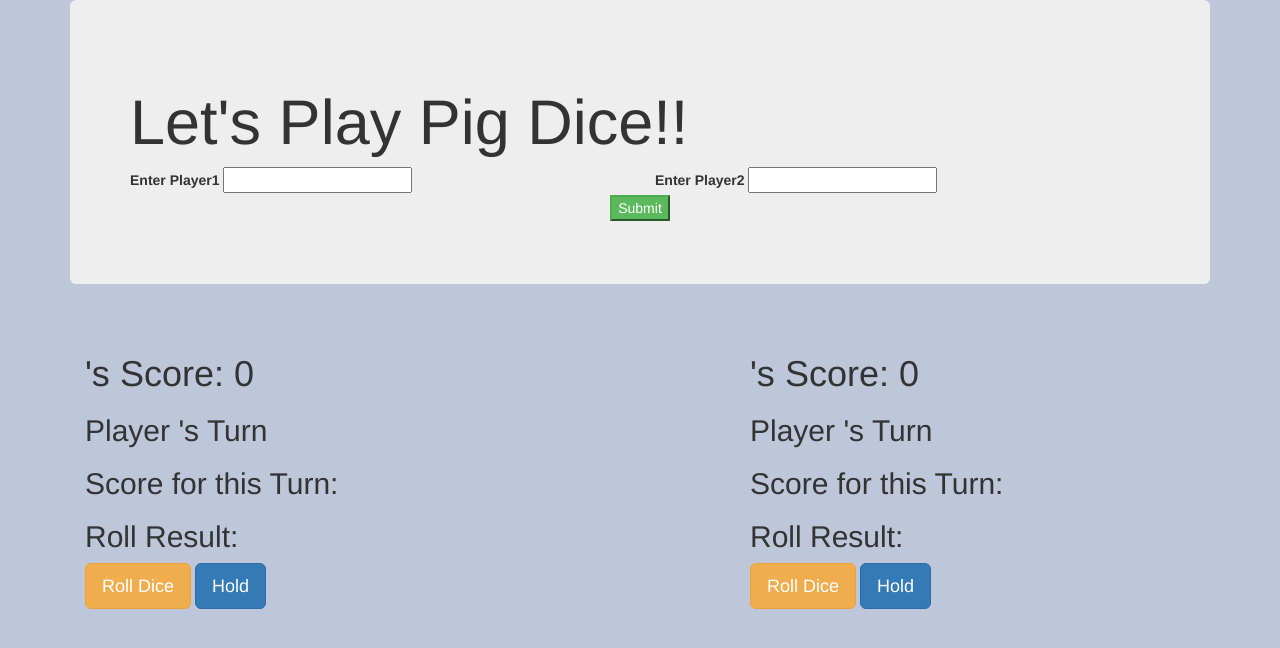
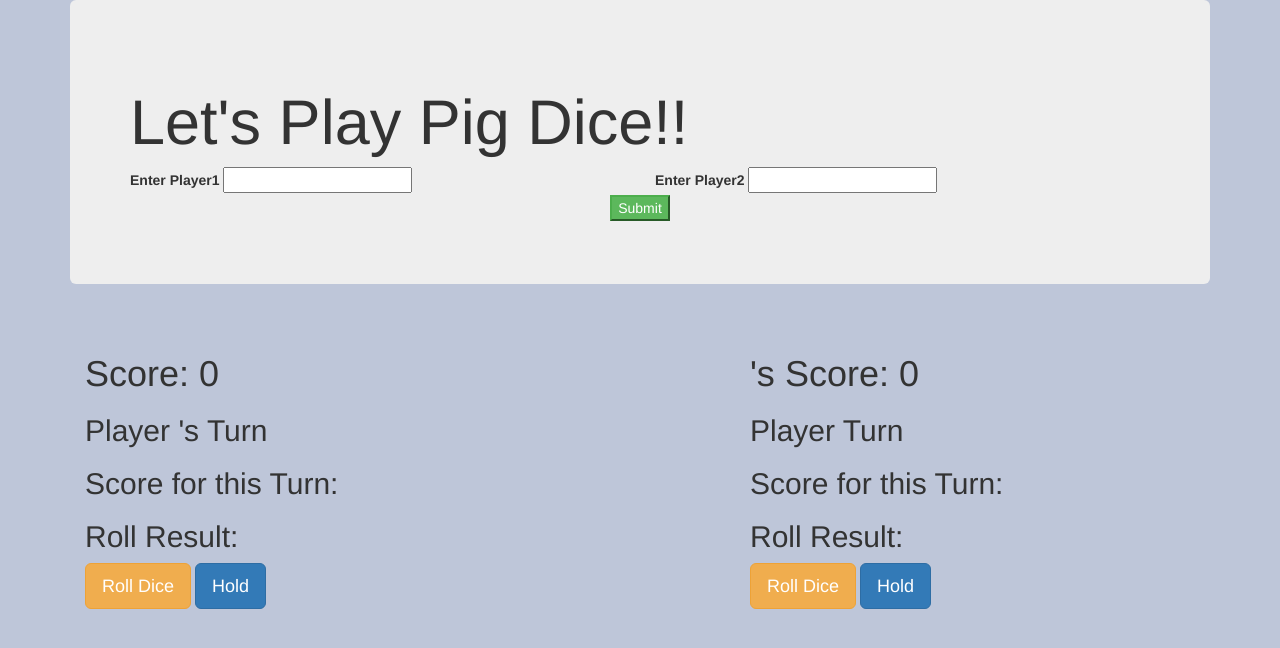
Before and after one commit to Amiredin/pig-dice, a plain HTML site: page index.html in a window 1280 px wide. Drawn offline with nearby package versions, Linux system fonts and the light colour scheme; a script that the page names is missing.

Commit message:
Update index.html

```diff
--- a/index.html
+++ b/index.html
@@ -34,7 +34,7 @@
      <br>
      <div class="gameDisplay">
        <div class="col-md-5" id="gameDisplayPlayer1">
-         <h1><span id="playerName1"></span>'s Score: <span class="gameStatusDisplay  player1Score">0</span></h1>
+         <h1><span id="playerName1"></span> Score: <span class="gameStatusDisplay  player1Score">0</span></h1>
          <div id="player1Button">
          <h2>Player <span class="playerStatus" class="gameStatusDisplay"></span>'s Turn</h2>
          <h2>Score for this Turn: <span id="turnScore" class="gameStatusDisplay turnScore"></span></h2>
@@ -46,7 +46,7 @@
        <div class="col-md-5 col-md-offset-2" id="gameDisplayPlayer2">
          <h1><span id="playerName2"></span>'s Score: <span class="gameStatusDisplay player2Score">0</span></h1>
          <div id="player2Button">
-         <h2>Player <span class="playerStatus"></span>'s Turn</h2>
+         <h2>Player <span class="playerStatus"></span> Turn</h2>
          <h2>Score for this Turn: <span id="turnScore" class="gameStatusDisplay turnScore"></span></h2>
          <h2>Roll Result: <span id="rollResult" class="gameStatusDisplay rollResult"></span></h2>
          <button type="button" class="btn btn-warning btn-lg rollPig">Roll Dice</button>
```
